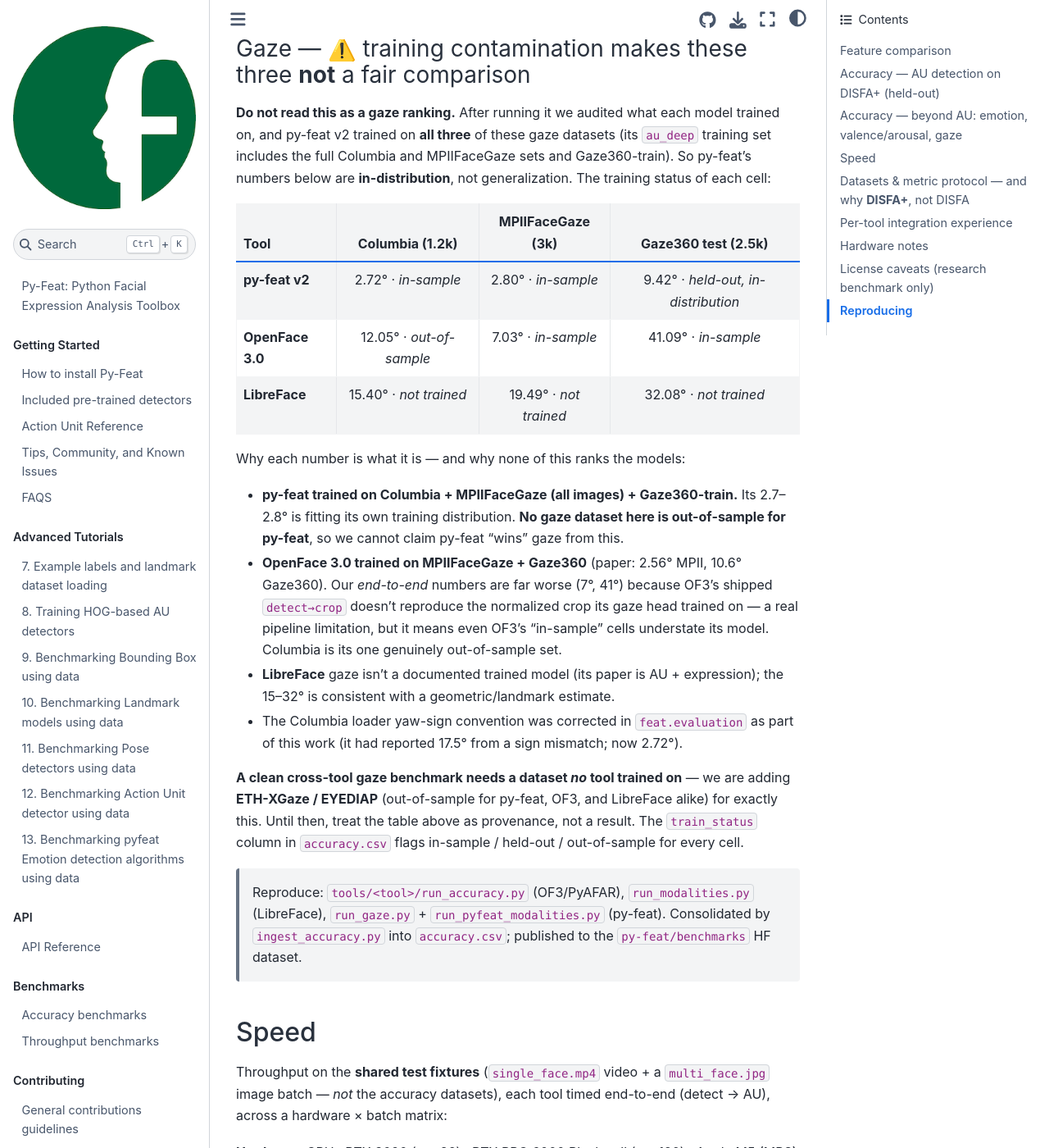
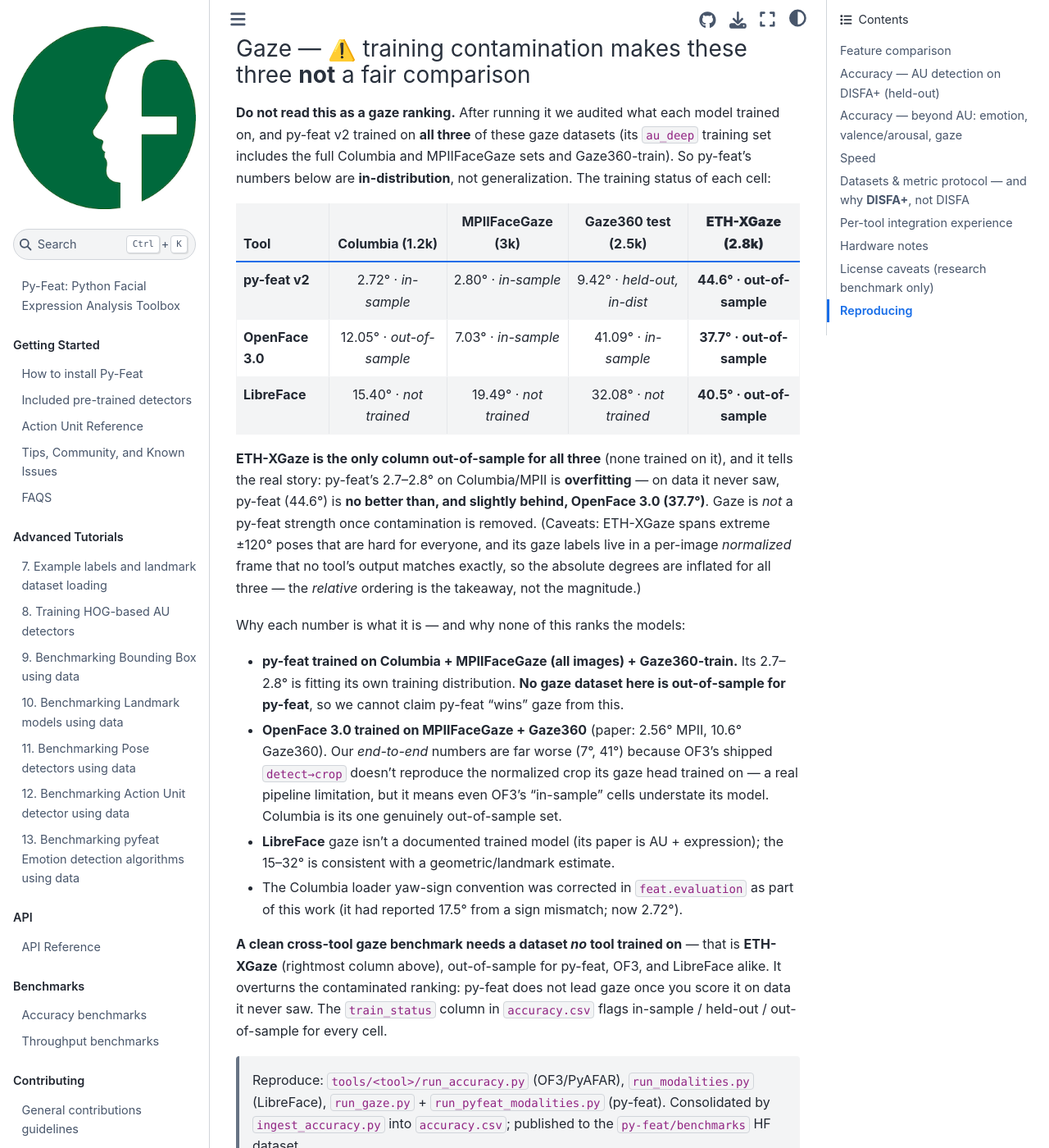
Before and after one commit to cosanlab/py-feat, a Jupyter Book: the page built from docs/benchmarks/cross_tool_methodology.md, in a window 1280 px wide and 1400 px high, scrolled down 4276 px. Shown: the whole window at 82% size. Built offline with Jupyter Book 1.0.4 settings and Sphinx 7.4.7 and the Sphinx Book theme 1.1.4, drawn with Linux system fonts in a browser that asks for light colours; pages that are not in the unit, such as notebooks, are missing from menus.

Commit message:
benchmarks: add ETH-XGaze clean gaze result — overturns contaminated ranking
ETH-XGaze is out-of-sample for all three tools. On it, py-feat (44.6deg) is
no better than OpenFace 3.0 (37.7deg) — confirming py-feat's 2.7deg on
Columbia/MPII was overfitting (it trained on those). Updates the gaze table
+ narrative to headline the clean out-of-sample result.

```diff
--- a/docs/benchmarks/cross_tool_methodology.md
+++ b/docs/benchmarks/cross_tool_methodology.md
@@ -125,11 +125,20 @@
 Gaze360-train). So py-feat's numbers below are **in-distribution**, not
 generalization. The training status of each cell:
 
-| Tool | Columbia (1.2k) | MPIIFaceGaze (3k) | Gaze360 test (2.5k) |
-|------|:---:|:---:|:---:|
-| **py-feat v2** | 2.72° · *in-sample* | 2.80° · *in-sample* | 9.42° · *held-out, in-distribution* |
-| **OpenFace 3.0** | 12.05° · *out-of-sample* | 7.03° · *in-sample* | 41.09° · *in-sample* |
-| **LibreFace** | 15.40° · *not trained* | 19.49° · *not trained* | 32.08° · *not trained* |
+| Tool | Columbia (1.2k) | MPIIFaceGaze (3k) | Gaze360 test (2.5k) | **ETH-XGaze (2.8k)** |
+|------|:---:|:---:|:---:|:---:|
+| **py-feat v2** | 2.72° · *in-sample* | 2.80° · *in-sample* | 9.42° · *held-out, in-dist* | **44.6° · out-of-sample** |
+| **OpenFace 3.0** | 12.05° · *out-of-sample* | 7.03° · *in-sample* | 41.09° · *in-sample* | **37.7° · out-of-sample** |
+| **LibreFace** | 15.40° · *not trained* | 19.49° · *not trained* | 32.08° · *not trained* | **40.5° · out-of-sample** |
+
+**ETH-XGaze is the only column out-of-sample for all three** (none trained on
+it), and it tells the real story: py-feat's 2.7–2.8° on Columbia/MPII is
+**overfitting** — on data it never saw, py-feat (44.6°) is **no better than, and
+slightly behind, OpenFace 3.0 (37.7°)**. Gaze is *not* a py-feat strength once
+contamination is removed. (Caveats: ETH-XGaze spans extreme ±120° poses that are
+hard for everyone, and its gaze labels live in a per-image *normalized* frame
+that no tool's output matches exactly, so the absolute degrees are inflated for
+all three — the *relative* ordering is the takeaway, not the magnitude.)
 
 Why each number is what it is — and why none of this ranks the models:
 
@@ -146,11 +155,11 @@
 - The Columbia loader yaw-sign convention was corrected in `feat.evaluation` as
   part of this work (it had reported 17.5° from a sign mismatch; now 2.72°).
 
-**A clean cross-tool gaze benchmark needs a dataset *no* tool trained on** — we
-are adding **ETH-XGaze / EYEDIAP** (out-of-sample for py-feat, OF3, and
-LibreFace alike) for exactly this. Until then, treat the table above as
-provenance, not a result. The `train_status` column in `accuracy.csv` flags
-in-sample / held-out / out-of-sample for every cell.
+**A clean cross-tool gaze benchmark needs a dataset *no* tool trained on** — that
+is **ETH-XGaze** (rightmost column above), out-of-sample for py-feat, OF3, and
+LibreFace alike. It overturns the contaminated ranking: py-feat does not lead
+gaze once you score it on data it never saw. The `train_status` column in
+`accuracy.csv` flags in-sample / held-out / out-of-sample for every cell.
 
 > Reproduce: `tools/<tool>/run_accuracy.py` (OF3/PyAFAR), `run_modalities.py`
 > (LibreFace), `run_gaze.py` + `run_pyfeat_modalities.py` (py-feat). Consolidated
```
Also changed, not shown: docs/benchmarks/competitors/libreface_gaze_ethxgaze.json (added, +13 -0 lines), docs/benchmarks/competitors/openface3_gaze_ethxgaze.json (added, +14 -0 lines), docs/benchmarks/competitors/pyfeat_v2_gaze_ethxgaze.json (added, +13 -0 lines).
